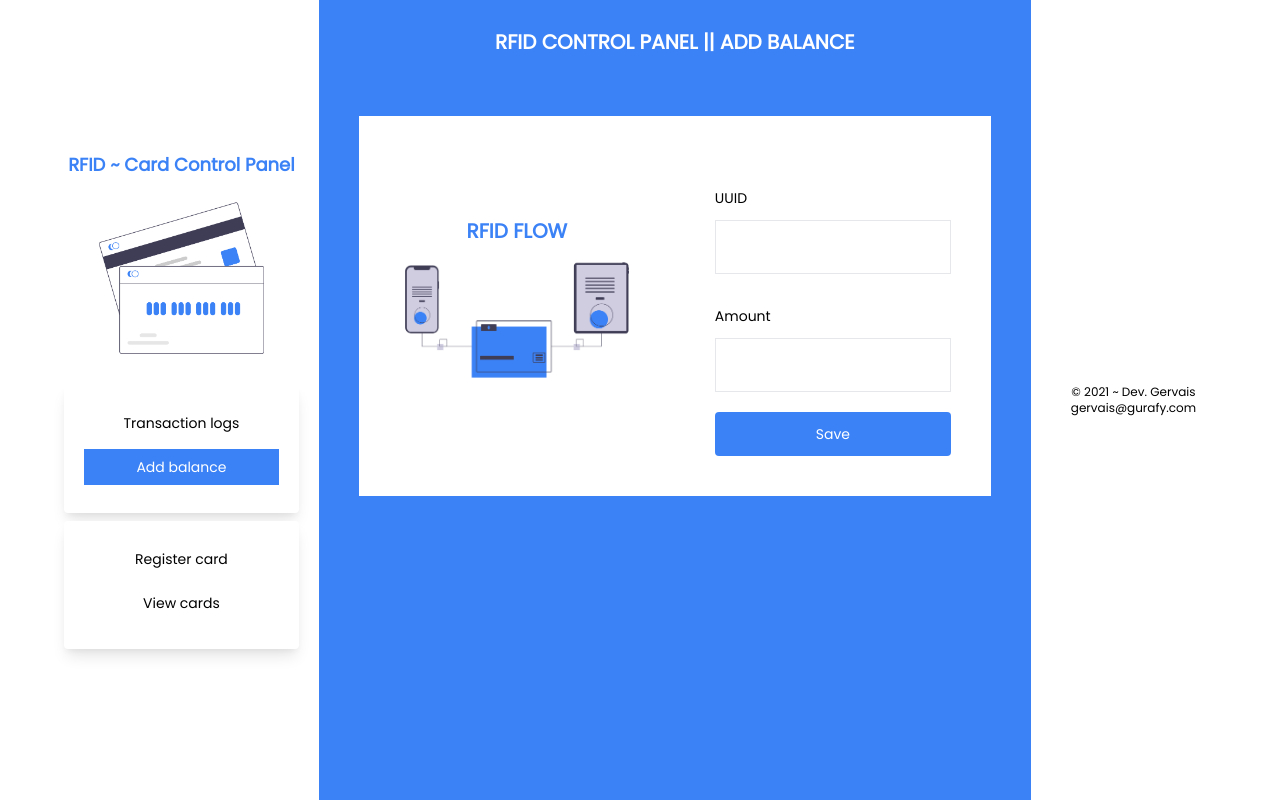
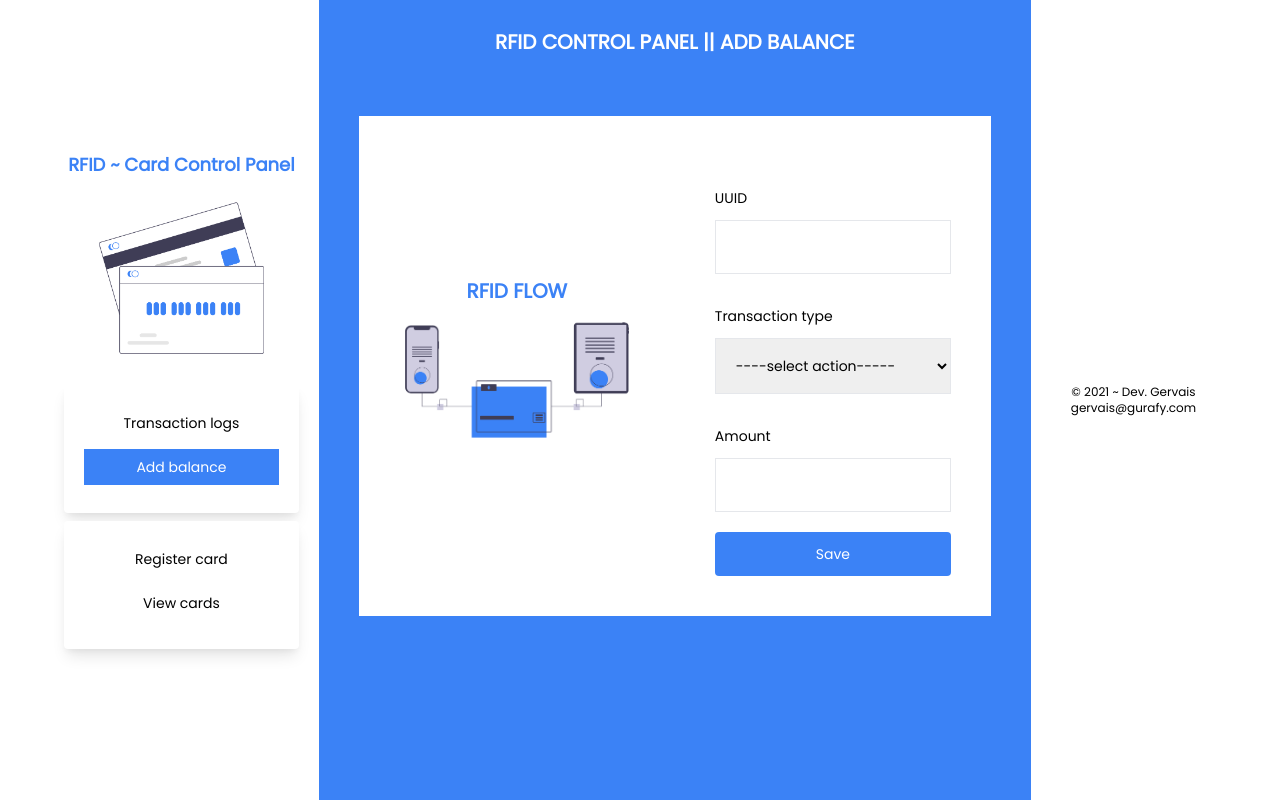
Before and after one commit to ishgervais/RFID, a React (Create React App) app: page /balance/add in a window 1280 px wide. Built offline with nearby package versions, Linux system fonts and the light colour scheme.

Commit message:
Initilazing the transaction tyoe in the form

```diff
--- a/src/components/AddBalance.jsx
+++ b/src/components/AddBalance.jsx
@@ -1,12 +1,13 @@
+
 import cards from "../images/cards.png"
-export function AddBalance(){
+export function AddBalance() {
     return <div className="text-black ">
         <div className="card bg-blue-500 p-5 text-xl text-white font-bold mb-5">RFID CONTROL PANEL || ADD BALANCE</div>
         <div className="lg:flex p-5">
             <div className="bg-white lg:w-1/2 p-5 flex items-center text-sm text-gray-400">
                 <div className="m-auto">
                     <div className="title text-blue-500 font-bold text-xl">RFID FLOW</div>
-        <img src={cards} alt=""/>
+                    <img src={cards} alt="" />
                 </div>
 
             </div>
@@ -15,13 +16,23 @@ export function AddBalance(){
                     <div className="form-group my-5">
                         <label htmlFor="">
                             <span className="block float-left my-3">UUID</span>
-                    <input type="text" name="" id="" className="form-control p-4 w-full border"/>
+                            <input type="text" name="" id="" className="form-control p-4 w-full border" />
+                        </label>
+                    </div>
+                    <div className="form-group my-5">
+                        <label htmlFor="">
+                            <span className="block float-left my-3">Transaction type</span>
+                            <select id="" className="form-control p-4 w-full border">
+                                <option value="">----select action-----</option>
+                                <option value="deposit">Deposit</option>
+                                <option value="withdraw">Withdraw</option>
+                            </select>
                         </label>
                     </div>
                     <div className="form-group my-5">
                         <label htmlFor="">
                             <span className="block float-left my-3">Amount</span>
-                    <input type="number" name="" id="" className="form-control p-4 w-full border"/>
+                            <input type="number" name="" id="" className="form-control p-4 w-full border" />
                         </label>
                     </div>
 
```
Lines whose indentation alone changed are shown as unchanged.
